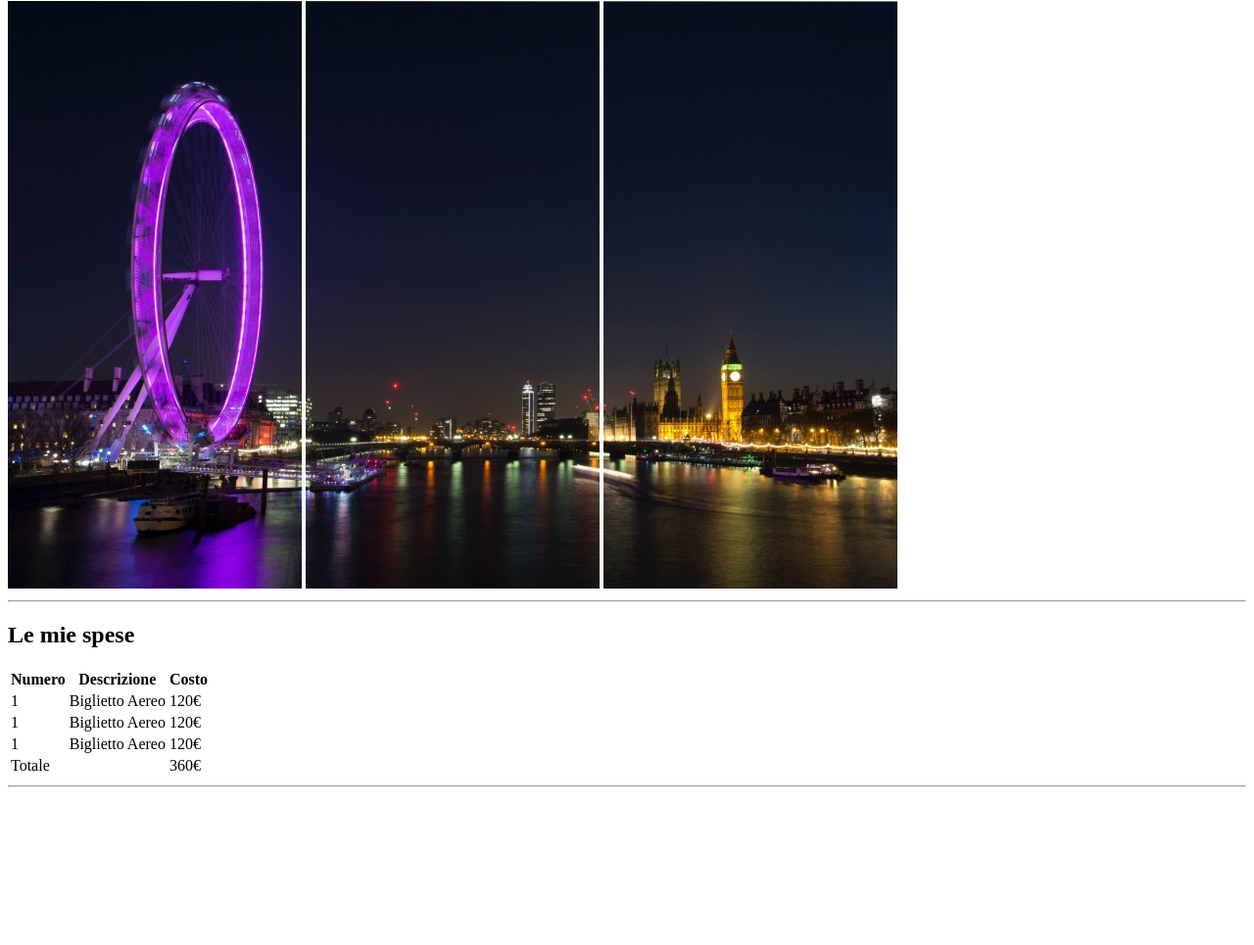
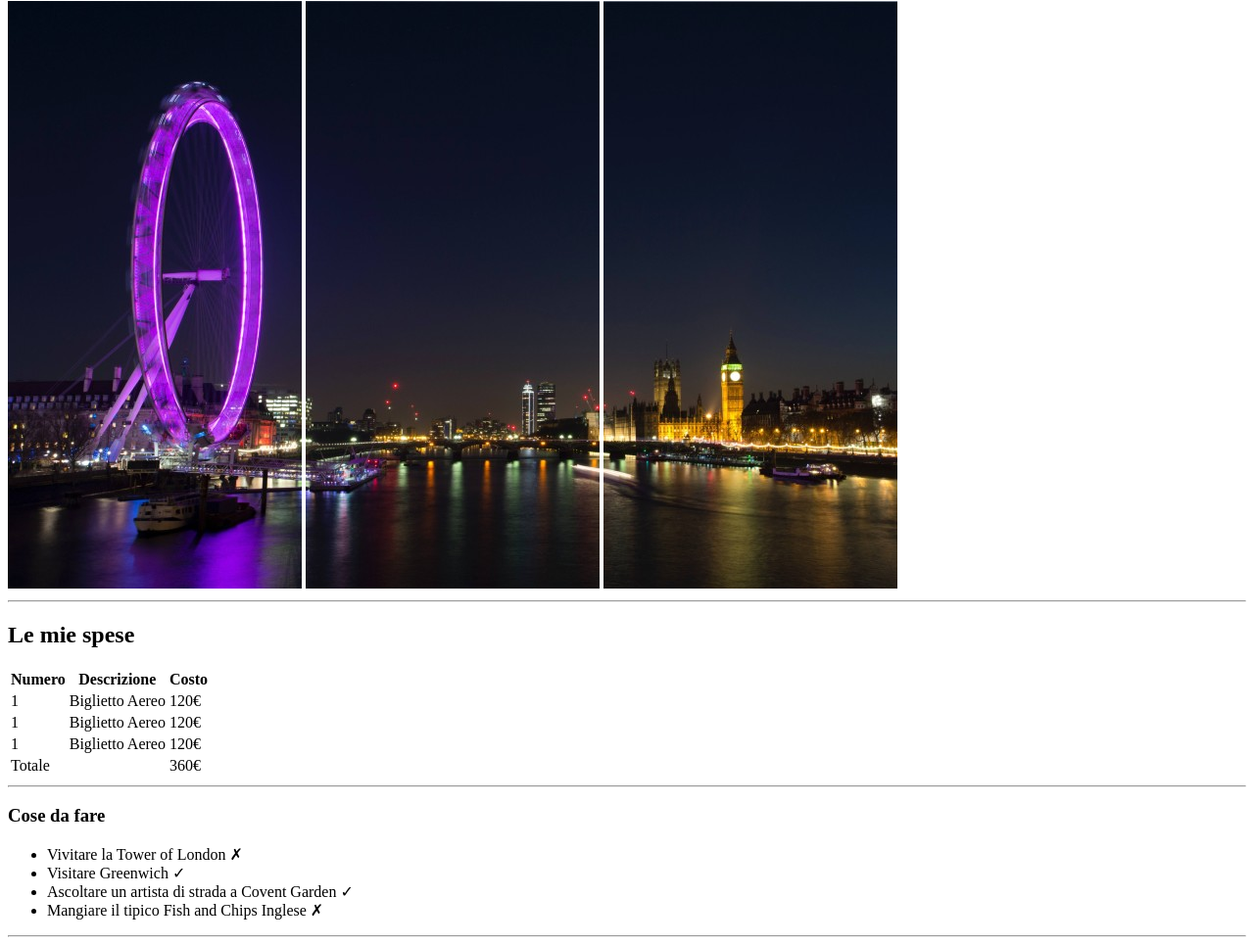
Before and after one commit to Christian-Beninati/html-london-trip, a plain HTML site: page index.html in a window 1280 px wide. Shown: the part 79-1044 px from the top of the page at 98% size. Before the commit the page ends 891 px from the top, so only its background shows below. Drawn offline with Linux system fonts and the light colour scheme.

Commit message:
main-section-cose_da_fare

```diff
--- a/index.html
+++ b/index.html
@@ -63,6 +63,18 @@
             </table>
             <hr>
         </section>
+
+        <section id="cose-da-fare">
+            <h3>Cose da fare</h3>
+            <!-- elenco cose da fare -->
+            <ul>
+                <li>Vivitare la Tower of London &#10007;</li>
+                <li>Visitare Greenwich &check;</li>
+                <li>Ascoltare un artista di strada a Covent Garden &check;</li>
+                <li>Mangiare il tipico Fish and Chips Inglese &#10007;</li>
+            </ul>
+            <hr>
+        </section>
     </main>
 </body>
 </html>
```
